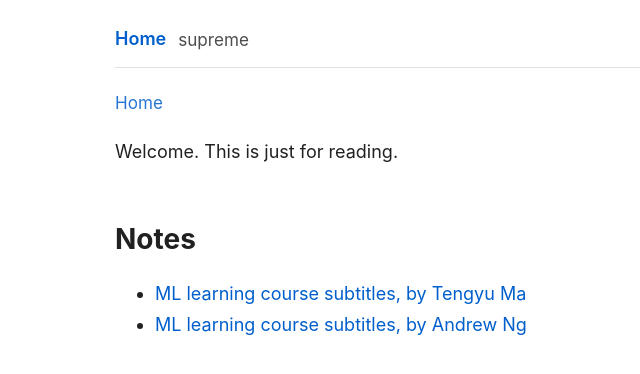
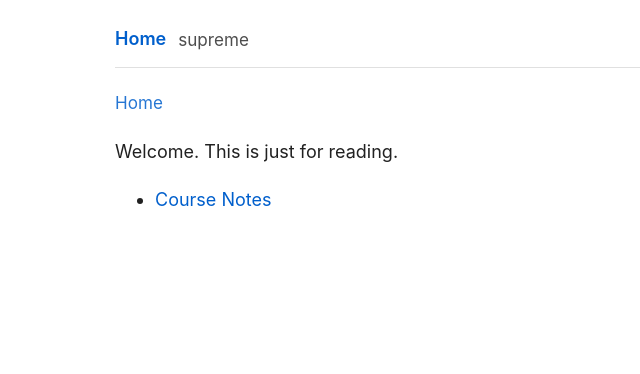
Before and after one commit to CompositeLizard/supreme, a Jekyll site: the page built from index.md, in a window 1280 px wide. Shown: the top 374 px of the page, without its empty margins (165-805 px from the left). Built offline with Jekyll 4.4.1, drawn with Linux system fonts in a browser that asks for light colours.

Commit message:
Update index.md

```diff
--- a/index.md
+++ b/index.md
@@ -5,6 +5,4 @@ title: Home
 
 Welcome. This is just for reading.
 
-## Notes
-- [ML learning course subtitles, by Tengyu Ma](notes/ML_Ma)
-- [ML learning course subtitles, by Andrew Ng](notes/ML_Ng)
+- [Course Notes](/notes)
```
